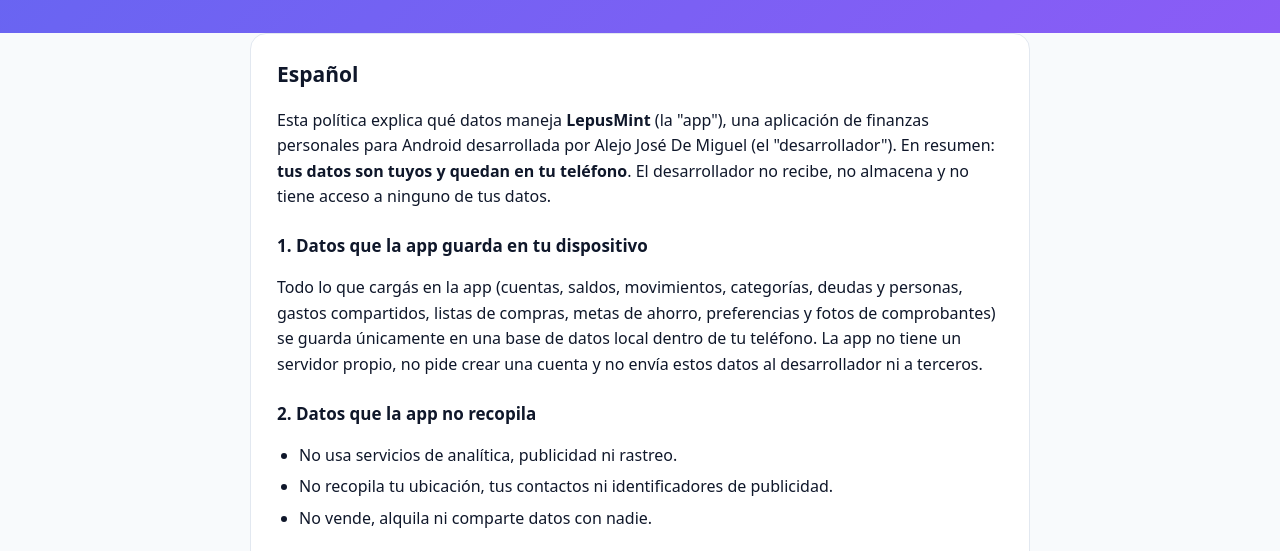
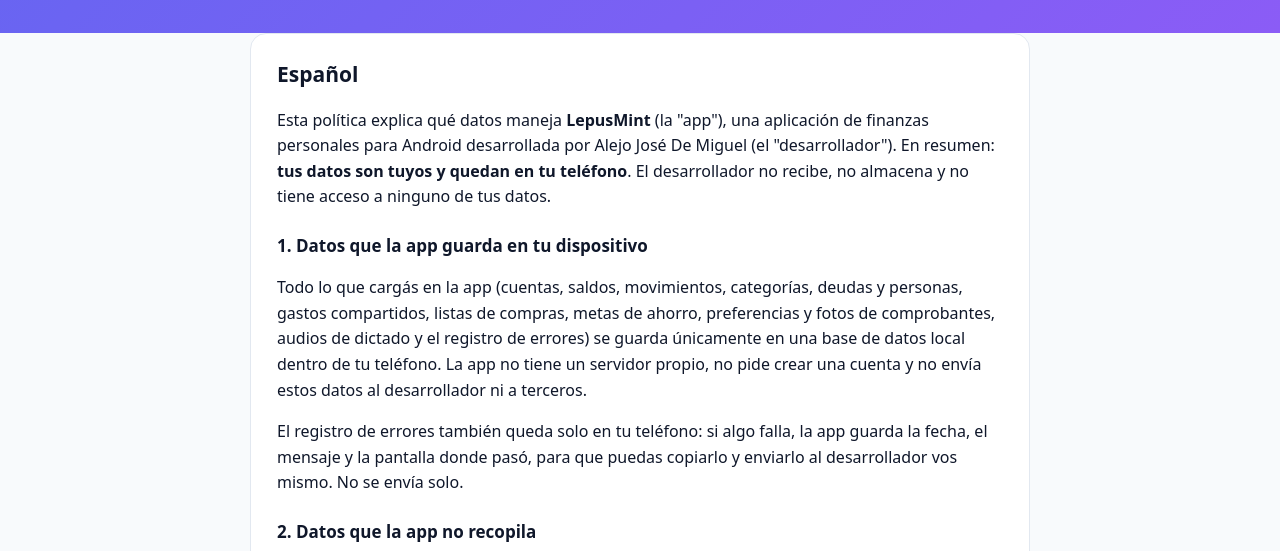
Before and after one commit to AlejoDM/lepusmint-gestionfinanzas, a plain HTML site: page privacy.html in a window 1280 px wide. Shown: the part 228-779 px from the top of the page. Drawn offline with Linux system fonts and the light colour scheme.

Commit message:
Agrega novedades y privacidad de la versión 1.8.0
Co-Authored-By: Claude Haiku 5.5 <noreply@anthropic.com>

```diff
--- a/privacy.html
+++ b/privacy.html
@@ -50,10 +50,14 @@
       <h3>1. Datos que la app guarda en tu dispositivo</h3>
       <p>
         Todo lo que cargás en la app (cuentas, saldos, movimientos, categorías, deudas y personas,
-        gastos compartidos, listas de compras, metas de ahorro, preferencias y fotos de comprobantes)
+        gastos compartidos, listas de compras, metas de ahorro, preferencias y fotos de comprobantes, audios de dictado y el registro de errores)
         se guarda únicamente en una base de datos local dentro de tu teléfono. La app no tiene un
         servidor propio, no pide crear una cuenta y no envía estos datos al desarrollador ni a
         terceros.
+      </p>
+      <p>
+        El registro de errores también queda solo en tu teléfono: si algo falla, la app guarda la fecha, el mensaje
+        y la pantalla donde pasó, para que puedas copiarlo y enviarlo al desarrollador vos mismo. No se envía solo.
       </p>
 
       <h3>2. Datos que la app no recopila</h3>
```
Also changed, not shown: 1 other file.
